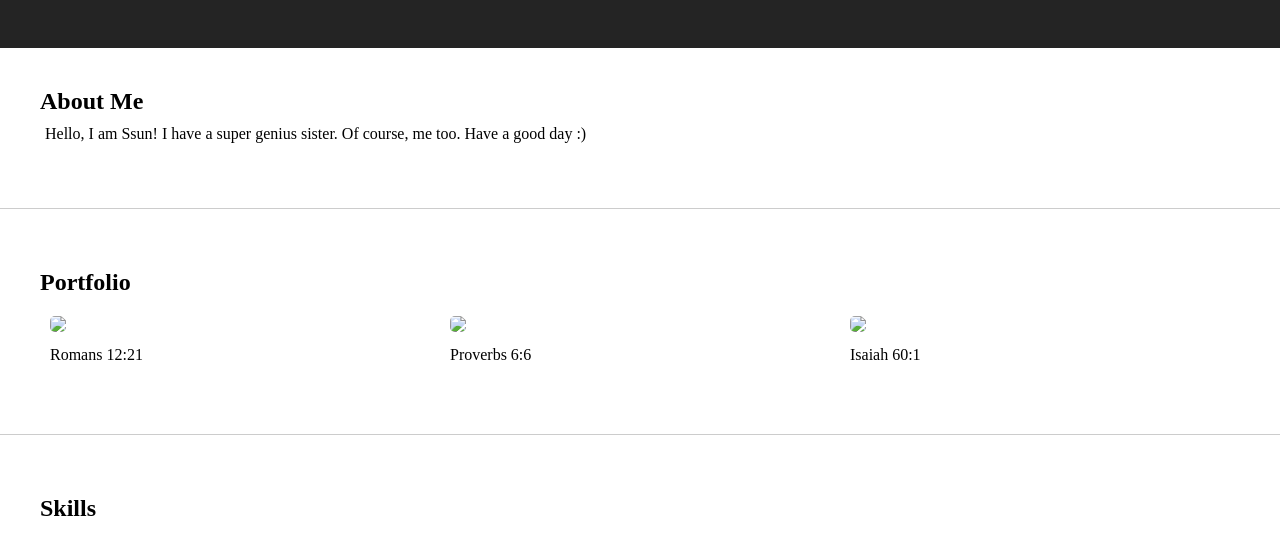
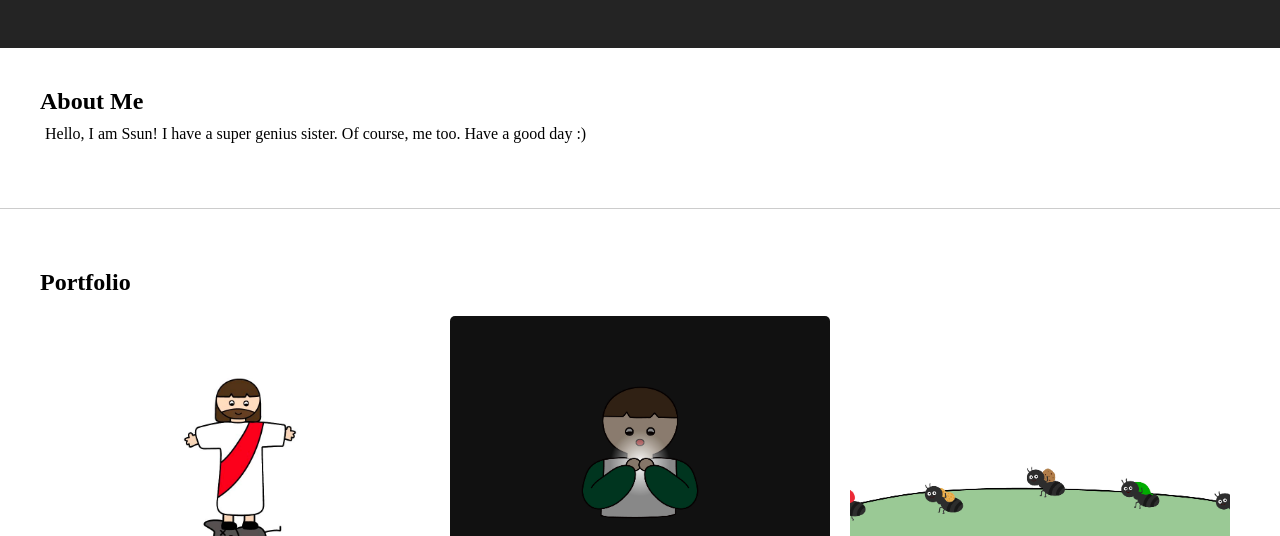
Before and after one commit to holy-chariot/ssun_protfolio, a plain HTML site: page index.html in a window 1280 px wide. Shown: the part 122-658 px from the top of the page. Drawn offline with Linux system fonts and the light colour scheme; grey boxes are pictures that could not be loaded; a web font is replaced by a local one.

Commit message:
Update index.html

```diff
--- a/index.html
+++ b/index.html
@@ -36,17 +36,17 @@
         <h2>Portfolio</h2>
         <div class="gallery">
             <div class="item">
-                <img src="롬2112.jpg">
+                <img src="1.jpg">
                 <div>Romans 12:21</div>
             </div>
 
             <div class="item">
-                <img src="잠언66.jpg">
+                <img src="2.jpg">
                 <p>Proverbs 6:6</p>
             </div>
 
             <div class="item">
-                <img src="이사야601.jpg">
+                <img src="3.jpg">
                 <p>Isaiah 60:1</p>
             </div>
         </div>
```
